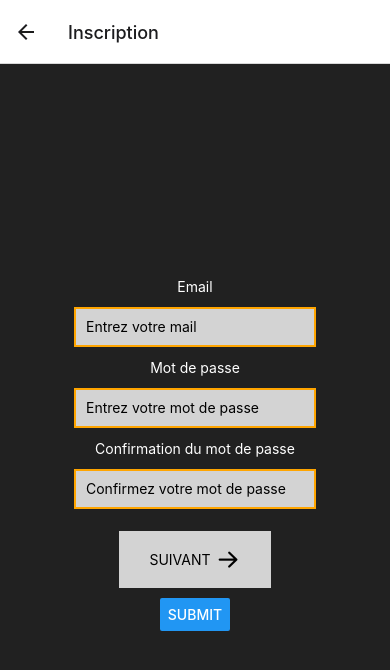
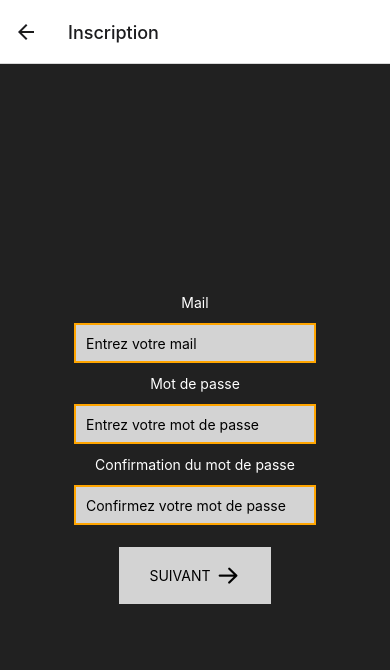
Before and after one commit to FlorentLfv/formulaire-react-native, a React Native app: screen /Inscription in a window 390 px wide. Shown: the top 670 px of the page. Built offline with nearby package versions, Linux system fonts and the light colour scheme.

Commit message:
ajout messages d'erreur

```diff
--- a/package.json
+++ b/package.json
@@ -10,8 +10,10 @@
     "eject": "expo eject"
   },
   "dependencies": {
+    "@eva-design/eva": "^2.1.1",
     "@react-navigation/native": "^6.0.10",
     "@react-navigation/native-stack": "^6.6.2",
+    "@ui-kitten/components": "^5.1.2",
     "expo": "~45.0.0",
     "expo-status-bar": "~1.3.0",
     "react": "17.0.2",
@@ -22,6 +24,7 @@
     "react-native-picker-select": "^8.0.4",
     "react-native-safe-area-context": "4.2.4",
     "react-native-screens": "~3.11.1",
+    "react-native-svg": "^12.3.0",
     "react-native-vector-icons": "^9.1.0",
     "react-native-web": "0.17.7"
   },
--- a/screens/DataScreen.js
+++ b/screens/DataScreen.js
@@ -1,14 +1,24 @@
 import { StyleSheet, Text, View, TouchableOpacity } from 'react-native';
 
 const DataScreen = ({ navigation }) => {
+
+    const data = {
+        mail: '',
+        password: '',
+        civility: '',
+        firstname: '',
+        lastname: '',
+        birthdate: '',
+    };
+
     return (
         <View style={styles.container}>
-            <Text style={styles.text}></Text>
-            <Text style={styles.text}></Text>
-            <Text style={styles.text}></Text>
-            <Text style={styles.text}></Text>
-            <Text style={styles.text}></Text>
-            <Text style={styles.text}></Text>
+            <Text style={styles.text}>Mail : {data.mail}</Text>
+            <Text style={styles.text}>Mot de passe : {data.password}</Text>
+            <Text style={styles.text}>Civilité : {data.civility}</Text>
+            <Text style={styles.text}>Prénom : {data.firstname}</Text>
+            <Text style={styles.text}>Nom : {data.lastname}</Text>
+            <Text style={styles.text}>Date de naissance : {data.birthdate}</Text>
             <TouchableOpacity style={styles.button} onPress={() => navigation.navigate('Accueil')}>
                 <Text>RETOUR ACCUEIL</Text>
             </TouchableOpacity>
@@ -26,8 +36,8 @@ const styles = StyleSheet.create({
     button: {
         marginVertical: 30,
         backgroundColor: 'lightgrey',
-        paddingVertical : 15,
-        paddingHorizontal : 30,
+        paddingVertical: 15,
+        paddingHorizontal: 30,
     },
     logo: {
         width: 250,
@@ -36,6 +46,7 @@ const styles = StyleSheet.create({
     },
     text: {
         color: 'white',
+        marginTop: 15,
     },
 });
 
--- a/screens/HomeScreen.js
+++ b/screens/HomeScreen.js
@@ -6,7 +6,6 @@ const HomeScreen = ({ navigation }) => {
             <Image style={styles.logo} source={{uri: 'http://blastzone.fr/wp-content/uploads/2021/09/84782477_233092137709314_5115980337926635520_n.png'}} />
             <TouchableOpacity style={styles.button} onPress={() => navigation.navigate('Connexion')}>
                 <Text>SE CONNECTER</Text>
-
             </TouchableOpacity>
             <TouchableOpacity style={styles.button} onPress={() => navigation.navigate('Inscription')}>
                 <Text>S'INSCRIRE</Text>
--- a/screens/LoginScreen.js
+++ b/screens/LoginScreen.js
@@ -1,6 +1,7 @@
 import React, { useState } from 'react';
 import { StyleSheet, Text, View, TextInput, TouchableOpacity, Button } from 'react-native';
 import { useForm, Controller } from "react-hook-form";
+import { registerAsset } from 'react-native-web/dist/cjs/modules/AssetRegistry';
 
 const LoginScreen = ({ navigation }) => {
 
@@ -10,7 +11,10 @@ const LoginScreen = ({ navigation }) => {
             password: '',
         }
     });
-    const onSubmit = data => console.log(data);
+    const onSubmit = data => {
+            navigation.navigate('Informations');
+            console.log(data);
+    }
 
     return (
         <View style={styles.container}>
@@ -18,7 +22,14 @@ const LoginScreen = ({ navigation }) => {
             <Controller
                 control={control}
                 rules={{
-                    required: true,
+                    required: {
+                        value: true,
+                        message: 'Vous n\'avez pas entré votre adresse mail'
+                    },
+                    pattern: {
+                        value: /^[\w\-\.]+@([\w-]+\.)+[\w\-]{2,4}$/gm,
+                        message: 'Votre adresse mail n\'est pas au bon format'
+                    }
                 }}
                 render={({ field: { onChange, onBlur, value } }) => (
                     <TextInput
@@ -31,16 +42,21 @@ const LoginScreen = ({ navigation }) => {
                 )}
                 name="mail"
             />
-            {errors.mail && <Text>Vous n'avez pas entré votre mail</Text>}
+            {errors.mail && <Text style={styles.errorText}>{errors.mail && errors.mail.message}</Text>}
             <Text style={styles.text}>Mot de passe</Text>
             <Controller
                 control={control}
                 rules={{
-                    required: true,
+                    required: {
+                        value: true,
+                        message: 'Vous n\'avez pas entré votre mot de passe',
+                        maxLength: 100,
+                    },
                 }}
                 render={({ field: { onChange, onBlur, value } }) => (
                     <TextInput
                         placeholder="Entrez votre mot de passe"
+                        secureTextEntry= {true}
                         style={styles.textInput}
                         onBlur={onBlur}
                         onChangeText={onChange}
@@ -49,9 +65,8 @@ const LoginScreen = ({ navigation }) => {
                 )}
                 name="password"
             />
-            {errors.mail && <Text>Vous n'avez pas entré votre mot de passe</Text>}
-            <Button title="Submit" onPress={handleSubmit(onSubmit)} />
-            <TouchableOpacity style={styles.button} onPress={() => navigation.navigate('Informations')}>
+            {errors.password && <Text style={styles.errorText}>{errors.password && errors.password.message}</Text>}
+            <TouchableOpacity style={styles.button} onPress={handleSubmit(onSubmit)}>
                 <Text>SE CONNECTER</Text>
             </TouchableOpacity>
             <View style={styles.row}>
@@ -84,6 +99,10 @@ const styles = StyleSheet.create({
     text: {
         color: 'white',
     },
+    errorText: {
+        color: 'red',
+        marginBottom: 20,
+    },
     button: {
         marginVertical: 10,
         backgroundColor: 'lightgrey',
--- a/screens/RegisterPart1.js
+++ b/screens/RegisterPart1.js
@@ -1,4 +1,4 @@
-import React, { useState } from 'react';
+import React, { useRef } from 'react';
 import { StyleSheet, Text, View, TextInput, TouchableOpacity, Button } from 'react-native';
 import { useForm, Controller } from "react-hook-form";
 import Icon from 'react-native-vector-icons/AntDesign';
@@ -14,19 +14,28 @@ const RegisterPart1 = ({ navigation }) => {
             passwordConfirmation: '',
         }
     });
-    const onSubmit = data => console.log(data);
+    const onSubmit = data => {
+        navigation.navigate('RegisterPart2');
+        console.log(data);
+    };
 
     return (
         <View style={styles.container}>
-            <Text style={styles.text}>Email</Text>
+            <Text style={styles.text}>Mail</Text>
             <Controller
                 control={control}
                 rules={{
-                    required: true,
+                    required:{
+                        value: true,
+                        message: 'Vous n\'avez pas entré votre adresse mail'
+                    },
+                    pattern:{
+                        value: /^[\w\-\.]+@([\w-]+\.)+[\w\-]{2,4}$/gm,
+                        message: 'Votre adresse mail n\'est pas au bon format'
+                    }
                 }}
                 render={({ field: { onChange, onBlur, value } }) => (
                     <TextInput
-                        pattern={['^[\w\-\.]+@([\w-]+\.)+[\w\-]{2,4}$']}
                         placeholder="Entrez votre mail"
                         style={styles.textInput}
                         onBlur={onBlur}
@@ -36,17 +45,21 @@ const RegisterPart1 = ({ navigation }) => {
                 )}
                 name="mail"
             />
-            {errors.mail && <Text style={styles.errorText}>Vous n'avez pas entré votre mail</Text> }
+            {errors.mail && <Text style={styles.errorText}>{errors.mail && errors.mail.message}</Text> }
             <Text style={styles.text}>Mot de passe</Text>
             <Controller
                 control={control}
                 rules={{
-                    required: true,
-                    maxLength: 100,
+                    required: {
+                        value: true,
+                        message: 'Vous n\'avez pas entré votre mot de passe',
+                        maxLength: 100,
+                    },
                 }}
                 render={({ field: { onChange, onBlur, value } }) => (
                     <TextInput
                         placeholder="Entrez votre mot de passe"
+                        secureTextEntry= {true}
                         style={styles.textInput}
                         onBlur={onBlur}
                         onChangeText={onChange}
@@ -55,17 +68,25 @@ const RegisterPart1 = ({ navigation }) => {
                 )}
                 name="password"
             />
-            {errors.password && <Text style={styles.errorText}>Vous n'avez pas entré votre mot de passe</Text>}
+            {errors.password && <Text style={styles.errorText}>{errors.password && errors.password.message}</Text>}
             <Text style={styles.text}>Confirmation du mot de passe</Text>
             <Controller
                 control={control}
                 rules={{
-                    required: true,
+                    required: {
+                        value: true,
+                        message: 'Vous n\'avez pas confirmé votre mot de passe'
+                    },
+                    pattern: {
+                        message: 'Votre mot de passe ne correspond pas'
+                    },
                     maxLength: 100,
                 }}
+
                 render={({ field: { onChange, onBlur, value } }) => (
                     <TextInput
                         placeholder="Confirmez votre mot de passe"
+                        secureTextEntry= {true}
                         style={styles.textInput}
                         onBlur={onBlur}
                         onChangeText={onChange}
@@ -74,12 +95,11 @@ const RegisterPart1 = ({ navigation }) => {
                 )}
                 name="passwordConfirmation"
             />
-            {errors.passwordConfirmation && <Text style={styles.errorText}>Vous n'avez pas confirmé votre mot de passe</Text>}
-            <TouchableOpacity style={styles.button} onPress={() => { navigation.navigate('RegisterPart2'); }}>
+            {errors.passwordConfirmation && <Text style={styles.errorText}>{errors.passwordConfirmation && errors.passwordConfirmation.message}</Text>}
+            <TouchableOpacity style={styles.button} onPress={handleSubmit(onSubmit)}>
                 <Text>SUIVANT</Text>
                 <Icon name='arrowright' style={styles.icon} />
             </TouchableOpacity>
-            <Button title="Submit" onPress={handleSubmit(onSubmit)} />
         </View>
     )
 
--- a/screens/RegisterPart2.js
+++ b/screens/RegisterPart2.js
@@ -14,7 +14,10 @@ const RegisterPart2 = ({ navigation }) => {
             birthdate: '',
         }
     });
-    const onSubmit = data => console.log(data);
+    const onSubmit = data => {
+        navigation.navigate('Success');
+        console.log(data);
+    }
 
     const [date, setDate] = useState(new Date())
     const [open, setOpen] = useState(false)
@@ -100,8 +103,7 @@ const RegisterPart2 = ({ navigation }) => {
                 />
             </> */}
             {errors.birthdate && <Text style={styles.errorText}>Vous n'avez pas entré votre date de naissance</Text>}
-            <Button title="Submit" onPress={handleSubmit(onSubmit)} />
-            <TouchableOpacity style={styles.button} title="TERMINÉ" onPress={() => navigation.navigate('Success')}>
+            <TouchableOpacity style={styles.button} title="TERMINÉ" onPress={handleSubmit(onSubmit)}>
                 <Text>TERMINÉ</Text>
             </TouchableOpacity>
         </View>
```
Also changed, not shown: 1 other file (tests, documents, lock files or other folders).
